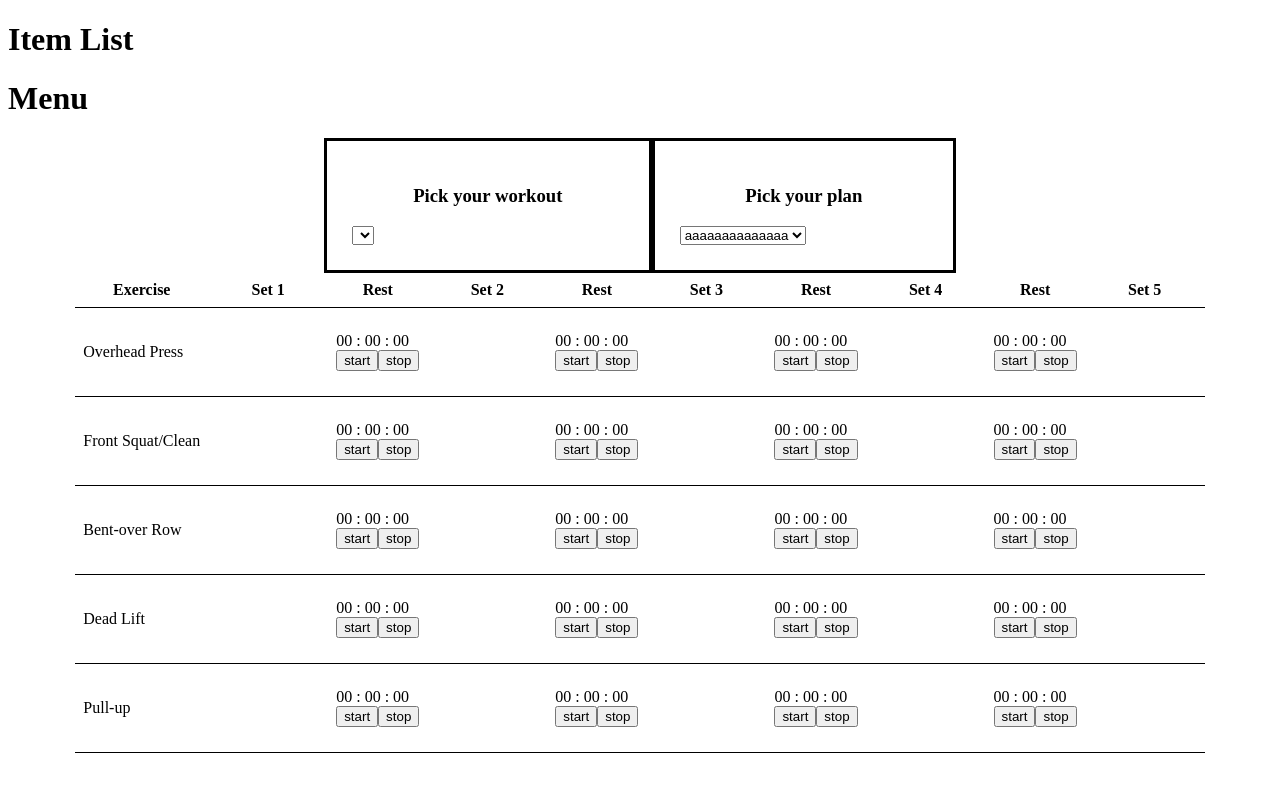
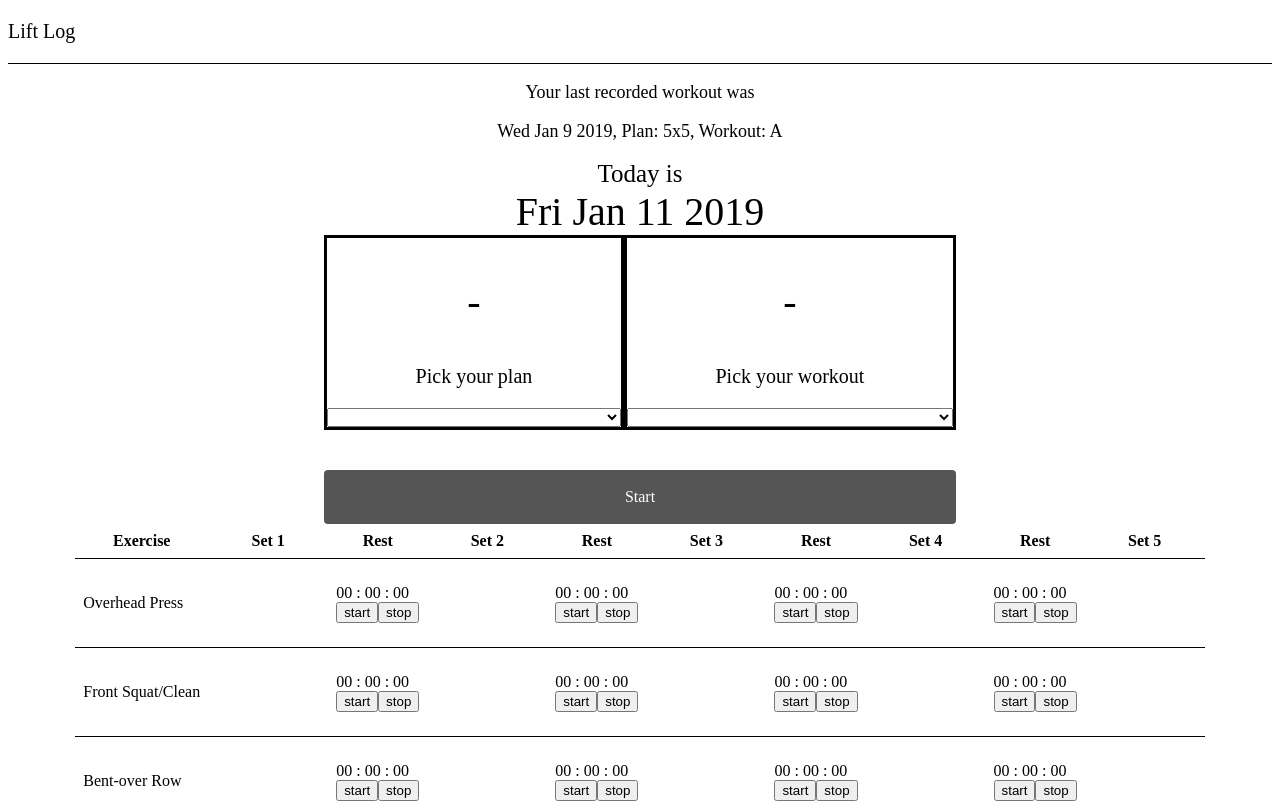
Before and after one commit to aAlexLevine/Draft-Lift-Log-c3, a React app: page / in a window 1280 px wide. Shown: the top 803 px of the page. Built offline with nearby package versions, Linux system fonts and the light colour scheme; the HTML template or start-up script is replaced by a standard one.

Commit message:
menu styling

```diff
--- a/react-client/src/components/Headers.jsx
+++ b/react-client/src/components/Headers.jsx
@@ -6,7 +6,7 @@ const Headers = (props) => (
           Set {props.idx + 1}
         </th>
         {props.idx + 1 < props.numOfHeaders ? <th style={border}>Rest</th> : null }
-        {console.log('idx', props.idx, 'numOfHeaders', props.numOfHeaders)}
+        {/* {console.log('idx', props.idx, 'numOfHeaders', props.numOfHeaders)} */}
       </React.Fragment>
 )
 
--- a/react-client/src/components/Menu.jsx
+++ b/react-client/src/components/Menu.jsx
@@ -6,17 +6,24 @@ class Menu extends React.Component {
   constructor(props) {
     super(props);
     this.state = {
+      date: '',
+      lastWorkOut: 'Wed Jan 9 2019, Plan: 5x5, Workout: A',
       data: [],
       userID: 0,
-      selectedPlan: '',
-      selectedPlanGroup: '',
-      planData: [],
-      planGroupData: []
+      selectedPlan: '-',
+      selectedPlanGroup: '-',
+      planData: ['5x5', 'IceCream', 'Thrall'],
+      planGroupData: ['A', 'B'],
+      startButtonHovered: false
     }
     this.createNewWorkOut = this.createNewWorkOut.bind(this)
+    this.getDate = this.getDate.bind(this)
+    this.handleSelect = this.handleSelect.bind(this)
+    this.handleHover = this.handleHover.bind(this)
   }
 
   componentDidMount() {
+    this.getDate()
     //select all from plans table in DB
       //set state and grab all plan names, set counts for headers,
       // and plan group names (e.g. 'a','b', etc) - reduce for unique names
@@ -25,7 +32,6 @@ class Menu extends React.Component {
   //insert a new work out log into logs table
     //pass down data for sets_rest
   createNewWorkOut() {
-
     const logData = {
       userID: this.state.userID,
       plan: this.state.plan,
@@ -38,33 +44,66 @@ class Menu extends React.Component {
 
   }
 
+  getDate() {
+    const date = new Date()
+    const dateStr = date.toDateString()
+    this.setState({date: dateStr})
+  }
+
+  handleSelect(event) {
+    this.setState({[event.target.name]: event.target.value})
+  }
+
+  handleHover() {
+    this.setState({startButtonHovered: !this.state.startButtonHovered})
+    console.log('handleHover fired', startButtonHovered)
+  }
+
 
   render() {
     return (
       <div >
-        <h1>Menu</h1>
-      {/* todays date, your last workout (plan, group) */}
 
+        <p style={lastRecorded}>Your last recorded workout was</p>
+        <p style={lastRecorded}>{this.state.lastWorkOut}</p>
+        <div style ={textToday}>Today is </div>
+        <div style={date}>{this.state.date}</div>
+
+
+        <div>
           <div style={selectBarsContainer}>
 
             <div style={selectBar}>
-              <h3 style={selectTitles}>Pick your workout</h3>
-              <select>
-                <option>
-                </option>
+            <p style={selectedPlan}>{this.state.selectedPlan}</p>
+              <p style={selectTitles}>Pick your plan</p>
+              <select style ={selectElement} name="selectedPlan" value={this.state.selectedPlan} onChange={this.handleSelect}>
+                <option default></option>
+                {this.state.planData.map((plan, i) => (
+                  <option value={plan} key={i}>{plan}</option>
+                 ))}
+
               </select>
             </div>
 
             <div style={selectBar}>
-              <h3 style={selectTitles}>Pick your plan</h3>
-              <select>
-                <option>aaaaaaaaaaaaaa
-                </option>
+            <p style={selectedPlan}>{this.state.selectedPlanGroup}</p>
+              <p style={selectTitles}>Pick your workout</p>
+              <select style={selectElement} name="selectedPlanGroup" value={this.state.selectedPlanGroup} onChange={this.handleSelect}>
+                <option default></option>
+                {this.state.planGroupData.map((group, i) => (
+                  <option key={i}>{group}</option>
+                ))}
               </select>
             </div>
 
           </div>
 
+          <div style={this.state.startButtonHovered ? startButtonHovered : startButton}
+               onMouseEnter={this.handleHover}
+               onMouseLeave={this.handleHover}>
+               Start
+          </div>
+        </div>
         {/* multiple select drops down to pick plan from users plans  */}
         <Table/>
       </div>
@@ -73,11 +112,29 @@ class Menu extends React.Component {
 }
 export default Menu;
 
+const textToday = {
+  fontFamily: 'Montserrat',
+  textAlign: 'center',
+  fontSize: '25px'
+}
+const date = {
+  fontFamily: 'Montserrat',
+  textAlign: 'center',
+  fontSize: '40px'
+}
+
+const lastRecorded = {
+  fontFamily: 'Montserrat',
+  textAlign: 'center',
+  fontSize: '18px'
+}
+
 const selectBarsContainer = {
   display: 'grid',
   gridTemplateColumns: 'auto auto',
   margin: 'auto',
   width: '50%',
+  marginBottom: '40px'
   // textAlign: 'center'
   // alignItems: 'center',
   // justifyContent: 'center',
@@ -86,14 +143,47 @@ const selectBarsContainer = {
 
 const selectBar = {
   borderStyle: 'solid',
-  padding: '25px'
+  padding: '25px',
+  display: 'table',
+  borderCollapse: 'collapse'
 }
 
 const selectTitles = {
   textAlign: 'center',
-  fontFamily: 'Montserrat'
+  fontFamily: 'Montserrat',
+  fontSize: '20px'
 }
 
+const selectedPlan = {
+  textAlign: 'center',
+  fontFamily: 'Montserrat',
+  fontSize: '40px'
+}
+
+const selectElement = {
+  margin: 'auto',
+  width: '100%'
+}
+
+const startButton = {
+  margin: 'auto',
+  width: '50%',
+  // height: '30px',
+  paddingTop: '18px',
+  paddingBottom: '18px',
+  backgroundColor: '#555555',
+  textAlign: 'center',
+  fontFamily: 'Montserrat',
+  fontSize: '16px',
+  color: 'white',
+  // borderStyle: 'solid',
+  borderColor:'#555555',
+  cursor: 'pointer',
+  borderRadius: '4px'
+}
+
+const startButtonHovered = Object.assign({}, startButton)
+startButtonHovered.backgroundColor = 'rgb(62, 62, 124)'
 // const selectBarsContainer = {
 //   margin: 'auto',
 //   width: '100%'
--- /dev/null
+++ b/react-client/src/components/NavigationBar.jsx
@@ -0,0 +1,32 @@
+import React from 'react';
+
+
+class NavigationBar extends React.Component {
+  constructor (props) {
+    super (props)
+    this.state = {
+      data: []
+    }
+  }
+
+  render() {
+    return (
+      <div>
+        <div style={title}>
+          <p>Lift Log</p>
+        </div>
+      </div>
+    )
+  }
+}
+
+export default NavigationBar;
+
+const title = {
+  fontFamily: 'Montserrat',
+  margin: 'auto',
+  borderBottom: '1px solid',
+  fontSize: '20px'
+  // textAlign: ''
+
+}
--- a/react-client/src/components/Table.jsx
+++ b/react-client/src/components/Table.jsx
@@ -66,8 +66,6 @@ class Table extends React.Component {
 
 export default Table;
 
-// TODO: fixed position for first column on scroll
-
 const tableContainer = {
   overflowX: 'auto',
   // width: '100%',
@@ -76,7 +74,7 @@ const tableContainer = {
 
 const table = {
   fontFamily: 'Montserrat',
-  fontStyle: 'bold',
+  // fontStyle: 'bold',
   borderCollapse: 'collapse',
   margin: 'auto'
 
--- a/react-client/src/index.jsx
+++ b/react-client/src/index.jsx
@@ -4,6 +4,7 @@ import $ from 'jquery';
 import List from './components/List.jsx';
 import Table from './components/Table.jsx'
 import Menu from './components/Menu.jsx'
+import NavigationBar from './components/NavigationBar.jsx'
 
 class App extends React.Component {
   constructor(props) {
@@ -30,7 +31,7 @@ class App extends React.Component {
 
   render () {
     return (<div style={mainWrapper}>
-      <h1>Item List</h1>
+      <NavigationBar />
       {/* <List items={this.state.items}/> */}
       <Menu />
       {/* <Table /> */}
```
